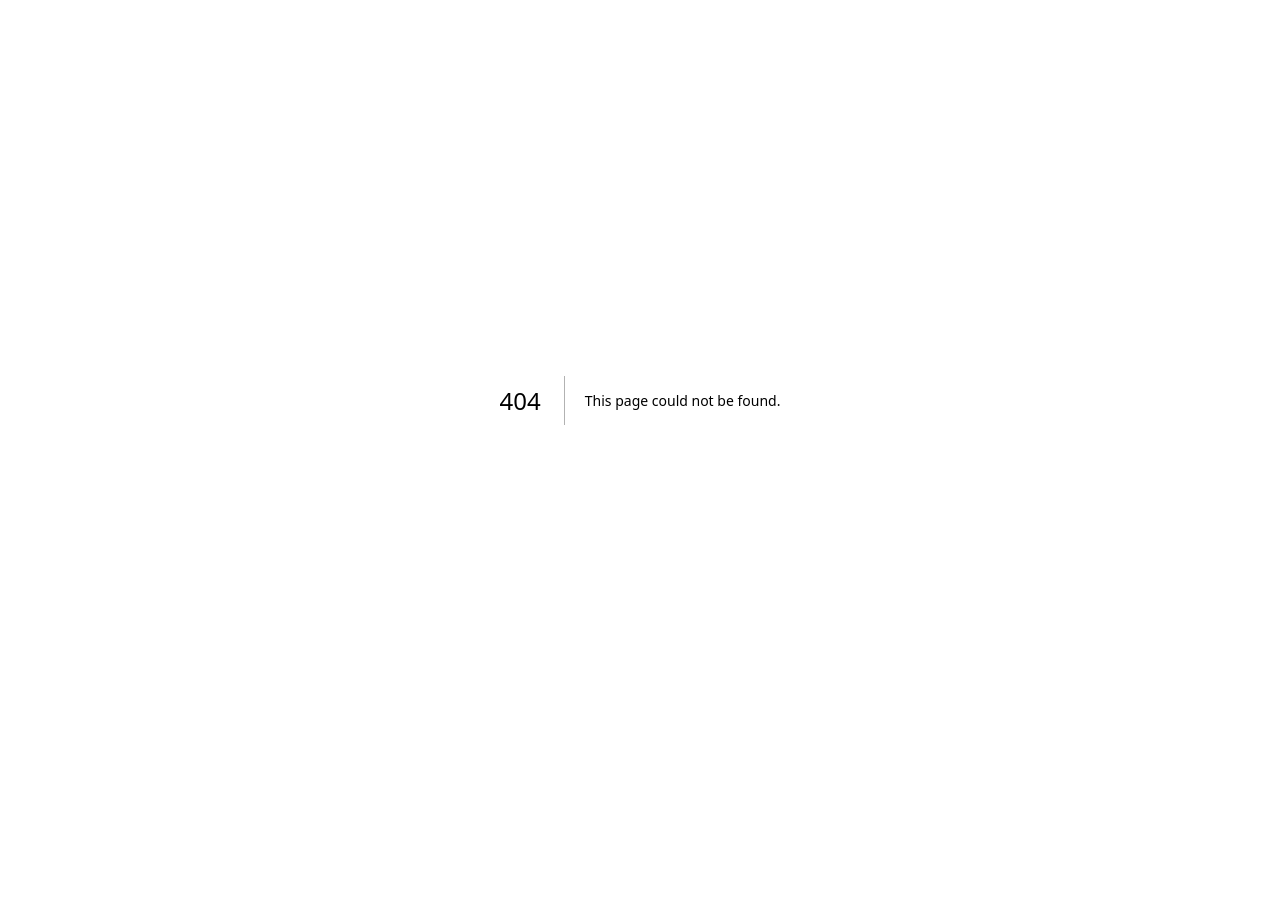
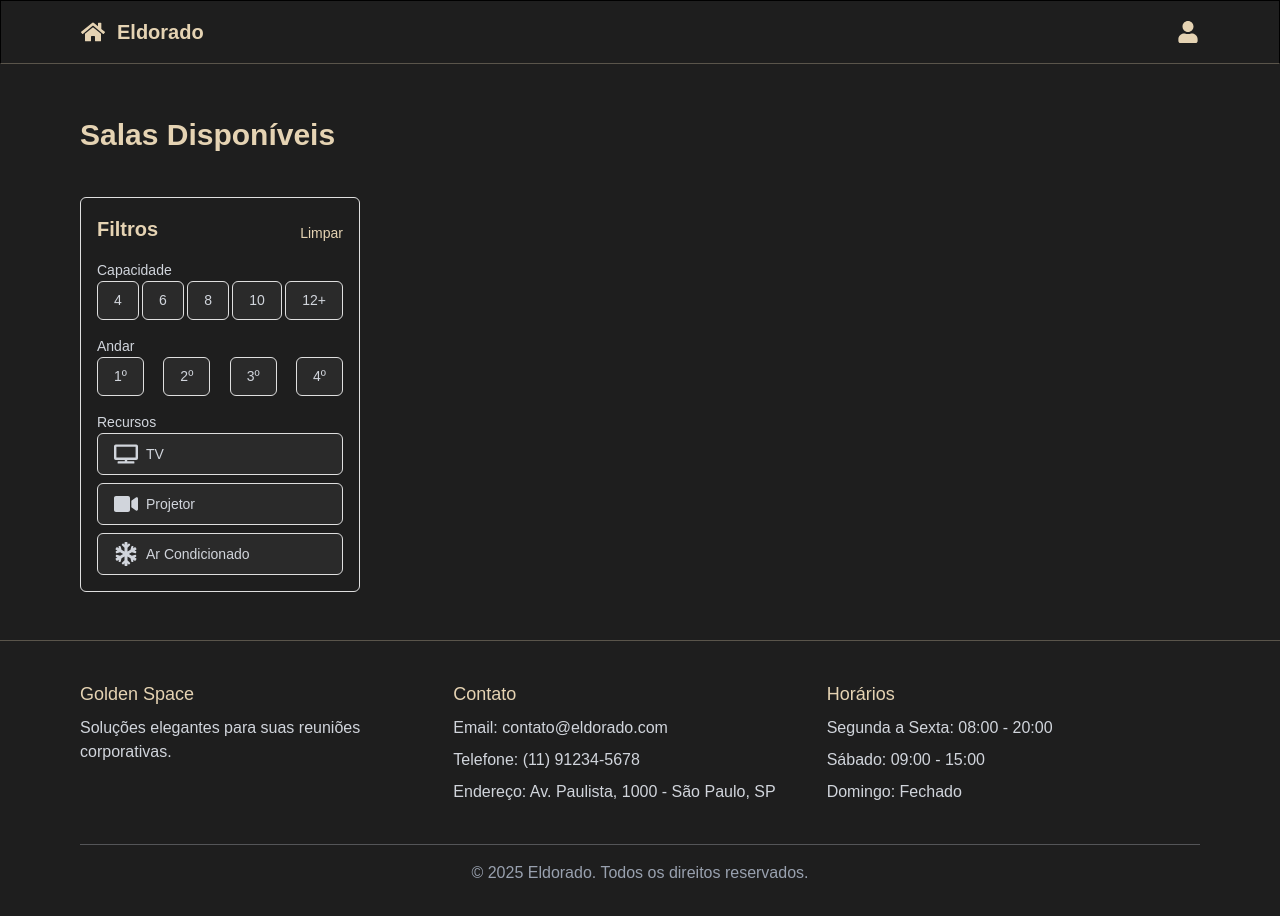
Before and after one commit to Yggdrae/ars-pi4sem, a Next.js app: page /salas in a window 1280 px wide. Before the commit this address had no page. Shown: the top 916 px of the page. Before the commit the page ends 800 px from the top, so only its background shows below. Built offline with nearby package versions, Linux system fonts and the light colour scheme.

Commit message:
feat: Componente FilterSection

```diff
--- a/src/app/page.tsx
+++ b/src/app/page.tsx
@@ -7,6 +7,7 @@ import { Text } from "@/components/Text";
 import Button from "@/components/Button";
 import { DestaqueCard } from "@/components/DestaqueCard";
 import { DiferenciaisSection } from "@/components/DiferenciaisSection";
+import Link from "next/link";
 
 export default function Home() {
   return (
@@ -30,11 +31,13 @@ export default function Home() {
             Espaços elegantes e funcionais para suas reuniões corporativas mais importantes.
           </Text>
           <div className="mt-8 w-fit">
+            <Link href="/salas">
               <Button
                 title="Reservar Agora"
                 className="text-[16px] sm:text-[18px]"
                 size="md"
               />
+            </Link>
           </div>
         </VStack>
       </Hero>
@@ -45,9 +48,11 @@ export default function Home() {
         <Text className="text-[24px] sm:text-[30px] text-content-primary font-family-heading font-bold">
           Salas em Destaque
         </Text>
+        <Link href="/salas">
           <Text className="text-[14px] sm:text-[16px] text-content-primary font-family-heading cursor-pointer">
             Ver todas
           </Text>
+        </Link>
       </HStack>
 
       <HStack className="w-full justify-center flex-wrap gap-8">
--- /dev/null
+++ b/src/app/salas/page.tsx
@@ -0,0 +1,17 @@
+import { FilterSection } from "@/components/FilterSection";
+import { HStack } from "@/components/HStack";
+import { Text } from "@/components/Text";
+import { Layout } from "@/components/ui/Layout";
+
+export default function Salas() {
+    return (
+        <Layout>
+            <Text className="text-[24px] sm:text-[30px] text-content-primary font-family-heading font-bold">
+                Salas Disponíveis
+            </Text>
+            <HStack className="mt-10">
+                <FilterSection/>
+            </HStack>
+        </Layout>
+    )
+}
--- /dev/null
+++ b/src/components/FilterSection.tsx
@@ -0,0 +1,78 @@
+import { FaSnowflake, FaTv, FaVideo } from "react-icons/fa";
+import Card from "./Card";
+import { HStack } from "./HStack";
+import { Text } from "./Text";
+import { VStack } from "./VStack";
+
+export const FilterSection = () => {
+    const capacidades = ["4", "6", "8", "10", "12+"];
+    const andares = ["1º", "2º", "3º", "4º"];
+    const recursos = [{
+        nome: "TV",
+        icon: FaTv
+    },
+    {
+        nome: "Projetor",
+        icon: FaVideo
+    },
+    {
+        nome: "Ar Condicionado",
+        icon: FaSnowflake
+    }]
+
+    return (
+        <Card className="w-1/4 p-4">
+            <HStack className="justify-between items-end">
+                <Text className="text-[20px] sm:text-[20px] text-content-primary font-family-heading font-bold">
+                    Filtros
+                </Text>
+                <Text className="text-[20px] sm:text-[14px] text-content-primary font-family-heading cursor-pointer">
+                    Limpar
+                </Text>
+            </HStack>
+
+            <Text className="text-[20px] sm:text-[14px] text-content-ternary font-family-heading mt-4">
+                Capacidade
+            </Text>
+            <HStack className="justify-between">
+                {capacidades.map((capacidade) => {
+                    return (
+                        <Card key={capacidade} className="bg-[#2A2A2A] px-4 py-2 cursor-pointer hover:bg-[#3a3a3a]">
+                            <Text className="text-[20px] sm:text-[14px] text-content-ternary font-family-heading">{capacidade}</Text>
+                        </Card>
+                    )
+                })}
+            </HStack>
+
+            <Text className="text-[20px] sm:text-[14px] text-content-ternary font-family-heading mt-4">
+                Andar
+            </Text>
+            <HStack className="justify-between">
+                {andares.map((andar) => {
+                    return (
+                        <Card key={andar} className="bg-[#2A2A2A] px-4 py-2 cursor-pointer hover:bg-[#3a3a3a]">
+                            <Text className="text-[20px] sm:text-[14px] text-content-ternary font-family-heading">{andar}</Text>
+                        </Card>
+                    )
+                })}
+            </HStack>
+
+            <Text className="text-[20px] sm:text-[14px] text-content-ternary font-family-heading mt-4">
+                Recursos
+            </Text>
+            <VStack className="justify-between gap-2">
+                {recursos.map((recurso) => {
+                    const Icon = recurso.icon
+                    return (
+                        <Card key={recurso.nome} className="bg-[#2A2A2A] px-4 py-2 cursor-pointer hover:bg-[#3a3a3a]">
+                            <HStack className="gap-2 items-center">
+                                <Icon size={24} className="text-content-ternary" />
+                                <Text className="text-[20px] sm:text-[14px] text-content-ternary font-family-heading">{recurso.nome}</Text>
+                            </HStack>
+                        </Card>
+                    )
+                })}
+            </VStack>
+        </Card>
+    )
+}
```
Lines whose indentation alone changed are shown as unchanged.
